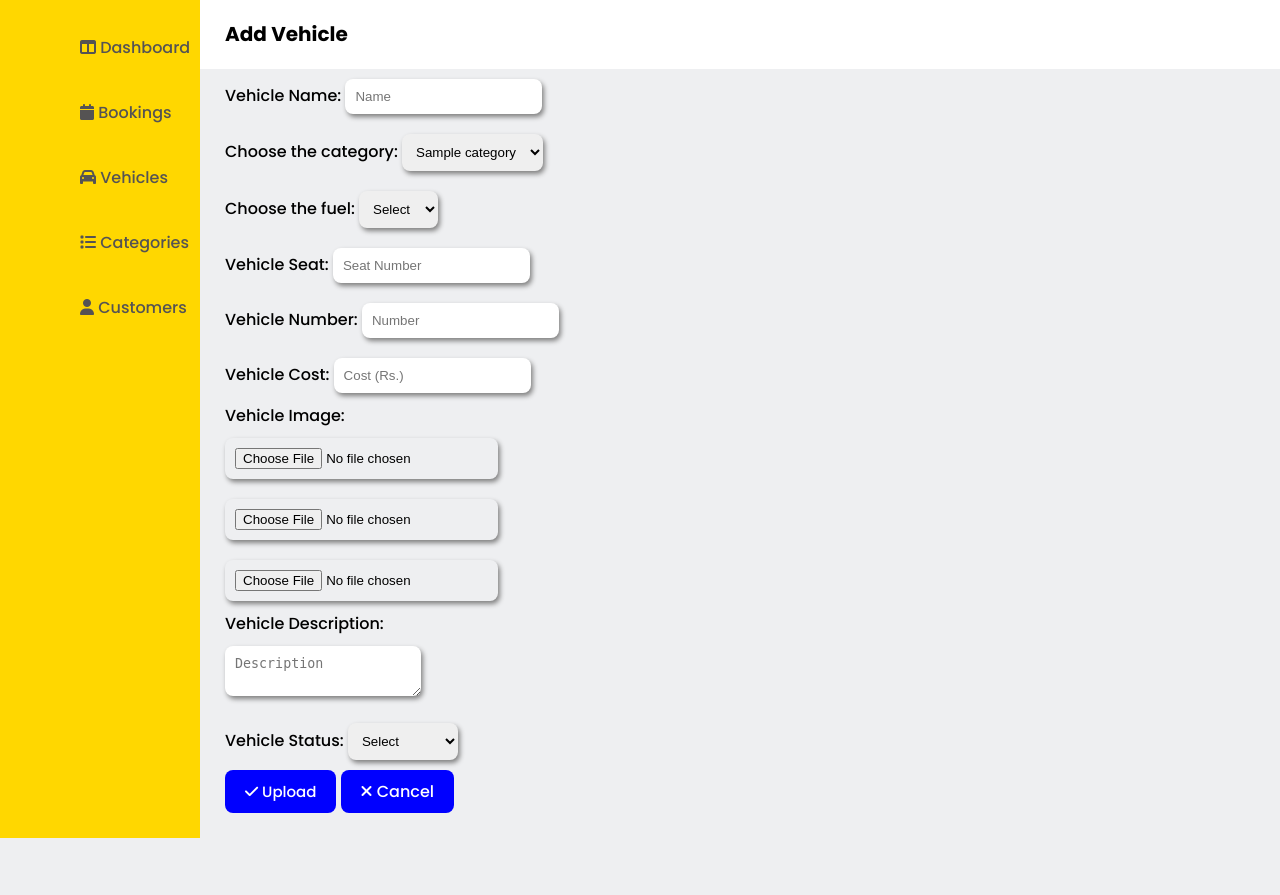
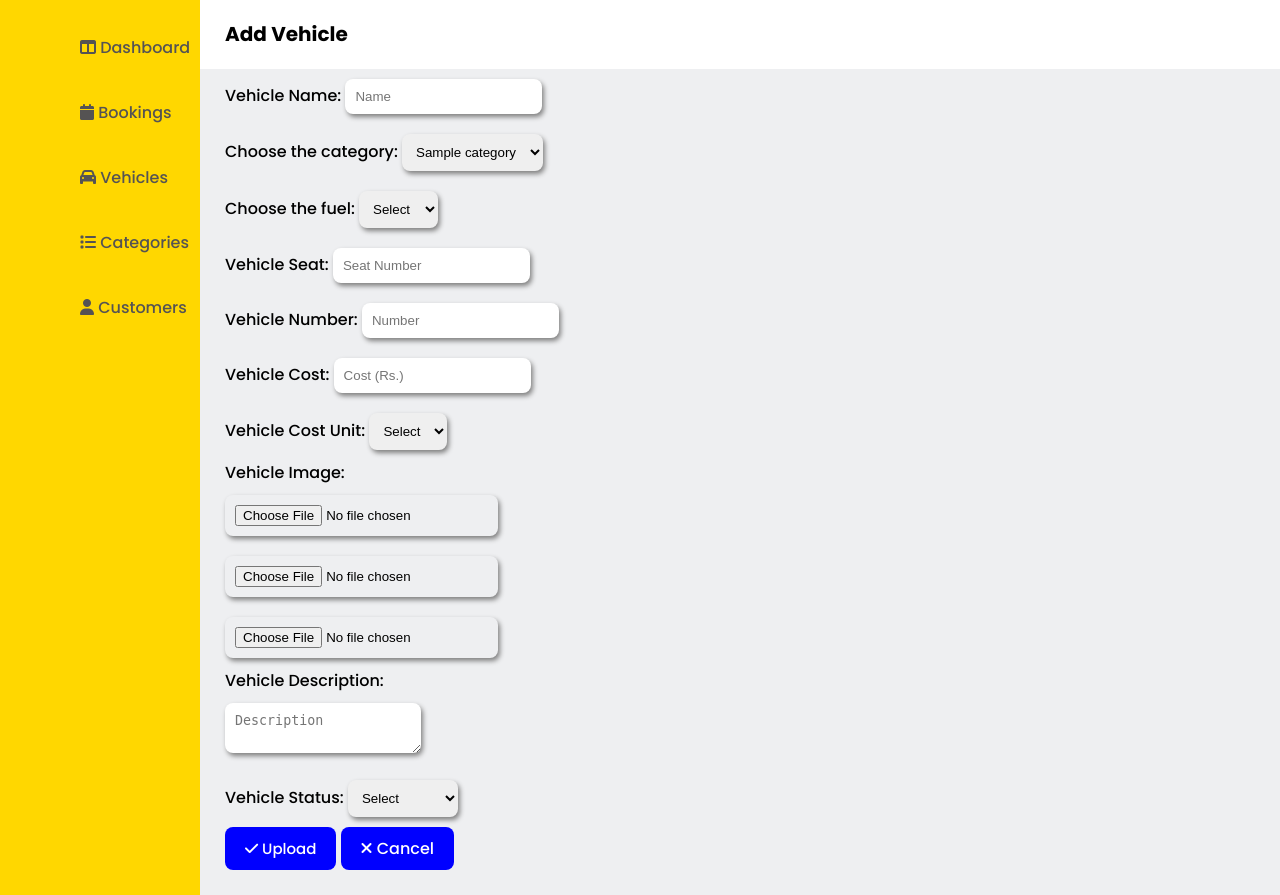
Before and after one commit to KooSL/Vehicle-Rental-System-PHP, a PHP site: page /admin/add-vehicles.php in a window 1280 px wide. Shown: the part 61-956 px from the top of the page. Before the commit the page ends 899 px from the top, so only its background shows below. Run offline with PHP 8.4, Linux system fonts and the light colour scheme; tables that the repository leaves empty or names only in its code hold one stand-in row (values such as "Sample post"); some libraries are stand-ins or nearby versions.

Commit message:
Add files via upload

```diff
--- a/admin/add-vehicles.php
+++ b/admin/add-vehicles.php
@@ -53,6 +53,15 @@
                 <input type="text" name="v_number" placeholder="Number"><br>
             <label for="cars">Vehicle Cost:</label>
                 <input type="text" name="v_cost" placeholder="Cost (Rs.)" required><br>
+            <label for="cunit">Vehicle Cost Unit:</label>
+                <select name="v_cunit" id="cunit" required>
+                        <option>Select</option>
+                        <option value="hr">hr</option>
+                        <option value="day">day</option>
+                        <option value="week">week</option>
+                        <option value="month">month</option>
+                        <option value="year">year</option>
+                    </select><br>
             <label for="cars">Vehicle Image:</label><br>
                 <input type="file" name="v_image1" class="image-1" required accept="image/png, image/jpeg, image/jpg"><br>
                 <input type="file" name="v_image2" class="image-2" accept="image/png, image/jpeg, image/jpg"><br>
@@ -80,13 +89,14 @@ if(isset($_POST['submit']))
     $v_seat = $_POST['v_seat'];
     $v_number = $_POST['v_number'];
     $v_cost = $_POST['v_cost'];
+    $v_cunit = $_POST['v_cunit'];
     $v_image1 = $_POST['v_image1'];
     $v_image2 = $_POST['v_image2'];
     $v_image3 = $_POST['v_image3'];
     $v_description = $_POST['v_description'];
     $v_status = $_POST['v_status'];
 
-    $qry = "INSERT INTO vehicles (v_name, v_type, v_fuel, v_seat, v_number, v_cost, v_image1, v_image2, v_image3, v_description, v_status) VALUES ('$v_name', '$v_type', '$v_fuel', '$v_seat', '$v_number', '$v_cost', '$v_image1', '$v_image2', '$v_image3', '$v_description', '$v_status')";
+    $qry = "INSERT INTO vehicles (v_name, v_type, v_fuel, v_seat, v_number, v_cost, v_cunit, v_image1, v_image2, v_image3, v_description, v_status) VALUES ('$v_name', '$v_type', '$v_fuel', '$v_seat', '$v_number', '$v_cost', '$v_cunit', '$v_image1', '$v_image2', '$v_image3', '$v_description', '$v_status')";
     include 'admin-container/db_connection.php';
     if(mysqli_query($con, $qry))
     {
--- a/admin/vehicles.php
+++ b/admin/vehicles.php
@@ -38,6 +38,7 @@
           <th>Seat</th>
           <th>Number</th>
           <th>Cost</th>
+          <th>Unit</th>
           <th>Description</th>
           <th>Images</th>
           <th>Status</th>
@@ -59,6 +60,7 @@
             <td><?php echo $row['v_seat'];?></td>
             <td><?php echo $row['v_number'];?></td>
             <td><?php echo $row['v_cost'];?></td>
+            <td><?php echo $row['v_cunit'];?></td>
             <td><?php echo $row['v_description'];?></td>
             <td><img src="../images/<?php echo $row['v_image1'];?>" alt="" style="width:100px"></td>
             <td><?php echo $row['v_status'];?></td>
```
Also changed, not shown: admin/edit-vehicle.php (+11 -0 lines).
